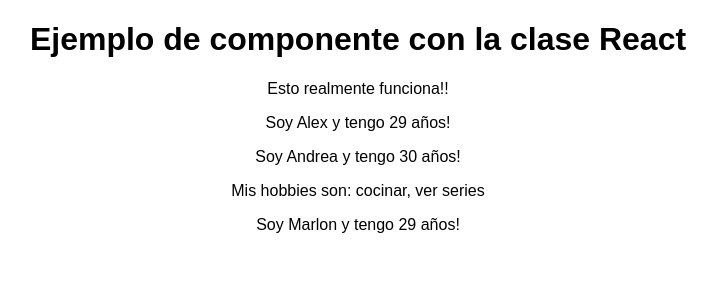
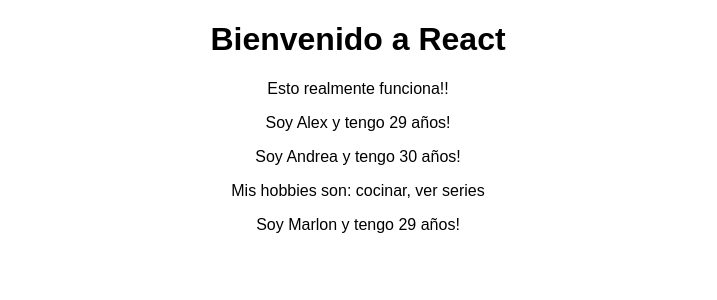
Before and after one commit to alexunjm/react-first-app, a React (Create React App) app: page / in a window 1280 px wide. Shown: the top 300 px of the page, without its empty margins (282-999 px from the left). Built offline with nearby package versions, Linux system fonts and the light colour scheme.

Commit message:
atributo state que permite refrescar la UI cuando éste cambia

```diff
--- a/src/App.js
+++ b/src/App.js
@@ -4,7 +4,12 @@ import "./App.css";
 import Person from './Person/Person';
 
 class App extends Component {
-  render() {
+
+	state = {
+		title: 'Bienvenido a React'
+	};
+
+  	render() {
              /* return (
       <div className="App">
         <header className="App-header">
@@ -18,7 +23,7 @@ class App extends Component {
 	); */
 
 		return <div className="App">
-        <h1>Ejemplo de componente con la clase React</h1>
+        <h1>{this.state.title}</h1>
         <p>Esto realmente funciona!!</p>
         <Person name="Alex" age="29" />
         <Person name="Andrea" age="30" >Mis hobbies son: cocinar, ver series</Person>
```
